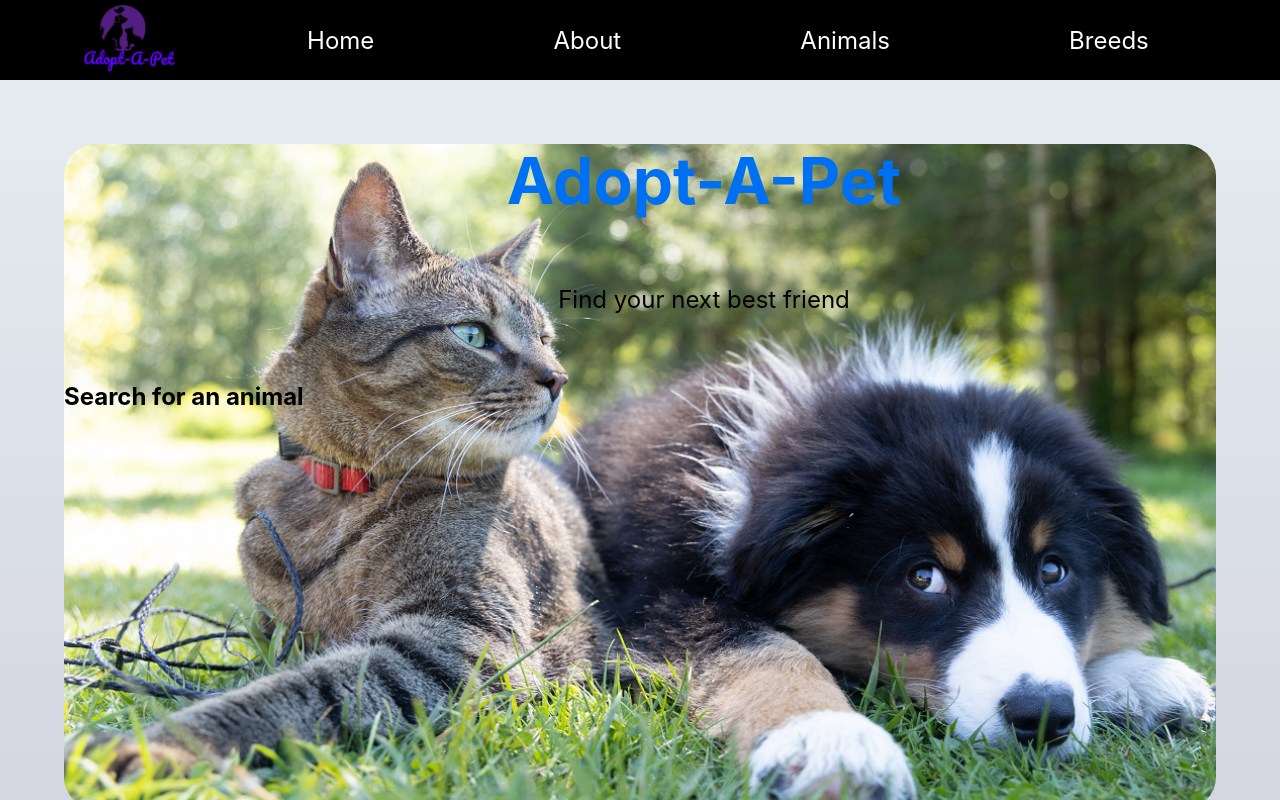
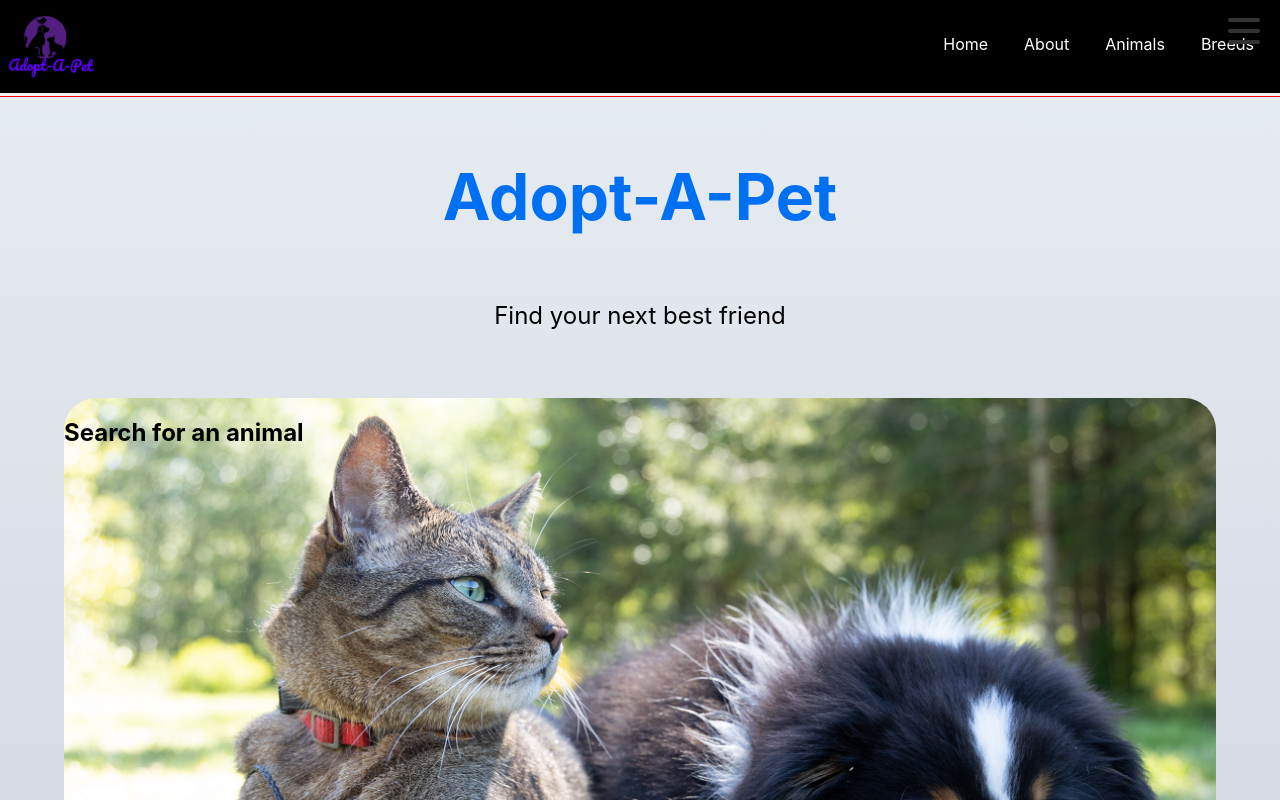
Before and after one commit to eg744/Adopt-A-Pet-Next, a Next.js app in the folder adopt-a-pet-next/: page / in a window 1280 px wide. Shown: the top 800 px of the page. Built offline with nearby package versions, Linux system fonts and the light colour scheme; no server answers.

Commit message:
updating nav styles and implementing responsive navbar

```diff
--- a/adopt-a-pet-next/components/Layout.js
+++ b/adopt-a-pet-next/components/Layout.js
@@ -1,5 +1,5 @@
 import layoutStyles from '../styles/Layout.module.css';
-import Nav from './Nav';
+import Nav from './Navbar/Nav.js';
 import Header from '../components/Header';
 import Footer from '../components/Footer';
 
--- a/adopt-a-pet-next/components/Nav.js
+++ /dev/null
@@ -1,36 +0,0 @@
-// Nav bar
-import React from 'react';
-// Next link component
-import Link from 'next/link';
-import navStyles from '../styles/Nav.module.css';
-
-const Nav = () => {
-	return (
-		<nav className={navStyles.nav}>
-			<ul className={navStyles.nav_items}>
-				<a href="/">
-					<img
-						className={navStyles.logo}
-						src="\assets\adoptapetLogo.png"
-						alt="Adopt A Pet Logo"
-					></img>
-				</a>
-
-				<li>
-					<Link href="/">Home</Link>
-				</li>
-				<li>
-					<Link href="/about">About</Link>
-				</li>
-				<li>
-					<Link href="/animalIndex">Animals</Link>
-				</li>
-				<li>
-					<Link href="/about">Breeds</Link>
-				</li>
-			</ul>
-		</nav>
-	);
-};
-
-export default Nav;
--- /dev/null
+++ b/adopt-a-pet-next/components/Navbar/HamburgerMenu.js
@@ -0,0 +1,43 @@
+import navStyles from '../../styles/Nav.module.css';
+
+import React, { useState } from 'react';
+
+// Mobile hamburger menu
+const HamburgerMenu = () => {
+	const [openMenu, setOpenMenu] = useState(false);
+	return (
+		<div
+			className={navStyles.hamburger}
+			open={openMenu}
+			onClick={() => setOpenMenu(!openMenu)}
+		>
+			{/* Todo: set this conditonal style for children based on state. Unsure how to
+			implement with the css module. */}
+			<div
+				className={navStyles.hamburger_bar1}
+				style={
+					openMenu
+						? { backgroundColor: '#ccc' }
+						: { backgroundColor: '#333' }
+				}
+			></div>
+			<div
+				className={navStyles.hamburger_bar2}
+				style={
+					openMenu
+						? { backgroundColor: '#ccc' }
+						: { backgroundColor: '#333' }
+				}
+			></div>
+			<div
+				className={navStyles.hamburger_bar3}
+				style={
+					openMenu
+						? { backgroundColor: '#ccc' }
+						: { backgroundColor: '#333' }
+				}
+			></div>
+		</div>
+	);
+};
+export default HamburgerMenu;
--- /dev/null
+++ b/adopt-a-pet-next/components/Navbar/Nav.js
@@ -0,0 +1,33 @@
+// Next link component
+import Link from 'next/link';
+import navStyles from '../../styles/Nav.module.css';
+import React, { useState } from 'react';
+import NavItems from './NavItems';
+import HamburgerMenu from './HamburgerMenu';
+
+const Nav = () => {
+	const [mobileMenuToggle, setMobileMenuToggle] = useState(false);
+	return (
+		<nav className={navStyles.nav}>
+			<img
+				className={navStyles.logo}
+				src="\assets\adoptapetLogo.png"
+				alt="Adopt A Pet Logo"
+			></img>
+			<HamburgerMenu />
+			<NavItems />
+
+			{/* <ul className={navStyles.nav_items}>
+				<a href="/">
+					<img
+						className={navStyles.logo}
+						src="\assets\adoptapetLogo.png"
+						alt="Adopt A Pet Logo"
+					></img>
+				</a>
+			</ul> */}
+		</nav>
+	);
+};
+
+export default Nav;
--- /dev/null
+++ b/adopt-a-pet-next/components/Navbar/NavItems.js
@@ -0,0 +1,24 @@
+import React from 'react';
+import Link from 'next/link';
+import navStyles from '../../styles/Nav.module.css';
+
+const NavItems = () => {
+	return (
+		<ul className={navStyles.nav_items}>
+			<li>
+				<Link href="/">Home</Link>
+			</li>
+			<li>
+				<Link href="/about">About</Link>
+			</li>
+			<li>
+				<Link href="/animalIndex">Animals</Link>
+			</li>
+			<li>
+				<Link href="/about">Breeds</Link>
+			</li>
+		</ul>
+	);
+};
+
+export default NavItems;
--- a/adopt-a-pet-next/components/indexComponents/IndexHero.js
+++ b/adopt-a-pet-next/components/indexComponents/IndexHero.js
@@ -11,7 +11,7 @@ const IndexHero = () => {
 		setScrollOffSetY(window.pageYOffset);
 	};
 
-	useState(() => {
+	useEffect(() => {
 		window.addEventListener('scroll', setScrollOffSetY);
 
 		// Clean up listener
@@ -19,9 +19,9 @@ const IndexHero = () => {
 	}, []);
 	return (
 		<div>
+			<Header />
+
 			<section className={homeStyles.home_hero}>
-				<Header />
-
 				<h1 className={homeStyles.landing_text}>
 					Search for an animal
 				</h1>
--- a/adopt-a-pet-next/styles/Nav.module.css
+++ b/adopt-a-pet-next/styles/Nav.module.css
@@ -1,23 +1,13 @@
 /* Navbar  */
+
+
+/* prev styling */
 /* .nav {
-   display: flex;
-   flex-direction: row;
-   align-items: stretch;
-   justify-content:space-between;
-   background: #000;
-   color: #fff;
-   height: 100%;
-   width: 100%;
-   margin: 0 auto;
-
-   outline: 1px solid red;
-} */
-
-.nav {
    overflow: visible;
    height: 5em;
    display:block;
 }
+
 
 .nav_items{
    display: flex;
@@ -29,37 +19,102 @@
    height: 100%;
    width: 100%;
    margin: 0 auto;
-}
-
-/* .nav_items{
-   display: flex;
-   gap: 2em, 2rem;
-
-   /* padding: 1rem; */
-   /* margin: 1rem;
-
 } */
 
-.nav ul {
+/*  ok.logo{
+   font-size: 1.2rem;
+   height: 3.5em;
+   width: fit-content;
+   bottom: 10em;
+} */
+
+/* .nav ul {
    list-style: none;
    padding: 0;
    margin: 0;
-   /* outline: 1px solid red;  */
-
 }
 
 .nav ul li a {
    margin: 2rem 3rem;
    font-size: 1.5em
-}
-.nav ul li :hover{
+}*/
+
+.nav ul li :hover {
    color: #0070f3;
    border-color: #0070f3;
 }
 
-.logo{
-   font-size: 1.2rem;
-   height: 3.5em;
-   width: fit-content;
-   bottom: 10em;
+/* experimental */
+.nav {
+   width: 100%;
+   height: 6rem;
+   border-bottom: 3px solid #f1f1f1;
+   padding: 0 .5rem;
+   display: flex;
+   /* flex-direction: row; */
+   /* align-items: stretch;  */
+   justify-content:space-between;
+   background: #000;
+   color: #fff;
+   /* margin: 0 auto;  */
+
+   outline: 1px solid red;
 }
+
+.logo {
+   padding: 15px 0;
+
+}
+
+.nav ul{
+   list-style: none;
+   display: flex;
+   flex-flow: row nowrap;
+
+
+}
+
+.nav ul li {
+   padding: 18px;
+}
+
+.hamburger{
+   width: 2rem;
+   height: 2rem;
+   position: fixed;
+   top: 15px;
+   right: 20px;
+
+   display: flex;
+   justify-content: space-around;
+   flex-flow: column nowrap;
+
+   list-style: none;
+   cursor: pointer;
+
+}
+.hamburger div{
+   width: 2rem;
+   height: .25rem;
+   background-color: #333;
+   border-radius: 10px;
+
+}
+
+
+@media(max-width: 768px) {
+   .nav ul{
+      display: none;
+      flex-flow: column nowrap;
+      background-color: #000;
+      position: fixed;
+      top: 0;
+      right: 0;
+      height: 100vh;
+      width: 10rem;
+      padding-top: 3.5rem;
+
+      z-index: 999;
+   }
+
+}
```
